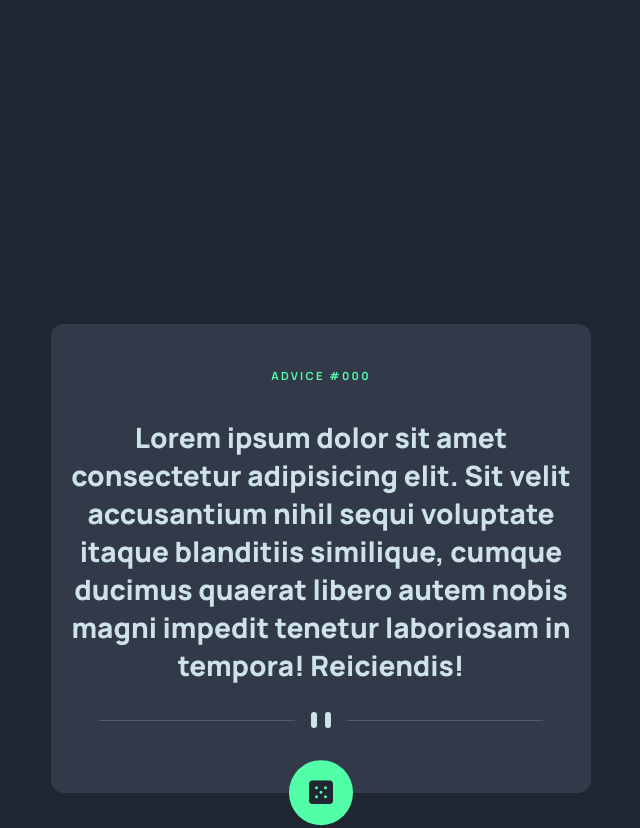
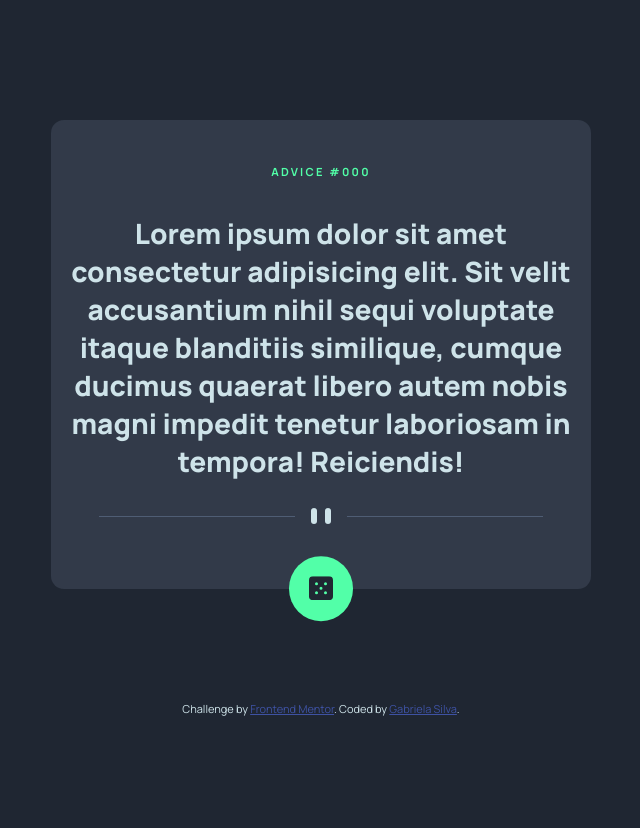
Before and after one commit to GabJen/advice-generator, a plain HTML site: page index.html in a window 1280 px wide. Shown: the top 828 px of the page, without its empty margins (319-959 px from the left). After the commit the page ends 800 px from the top, so only its background shows below. Drawn offline with Linux system fonts and the light colour scheme; no server answers.

Commit message:
Adjust top spacing settings for small devices.

```diff
--- a/style.css
+++ b/style.css
@@ -18,7 +18,6 @@
 }
 
 body {
-    height: 95vh;
     font-family: 'Manrope', sans-serif;
     color: var(--light-cyan);
     background-color: var(--dark-blue);
@@ -31,7 +30,7 @@ body {
 .card {
     width: 97%;
     background-color: var(--dark-grayish-blue);
-    margin: 25% auto;
+    margin: 4em auto;
     display: flex;
     flex-direction: column;
     justify-content: space-evenly;
```
